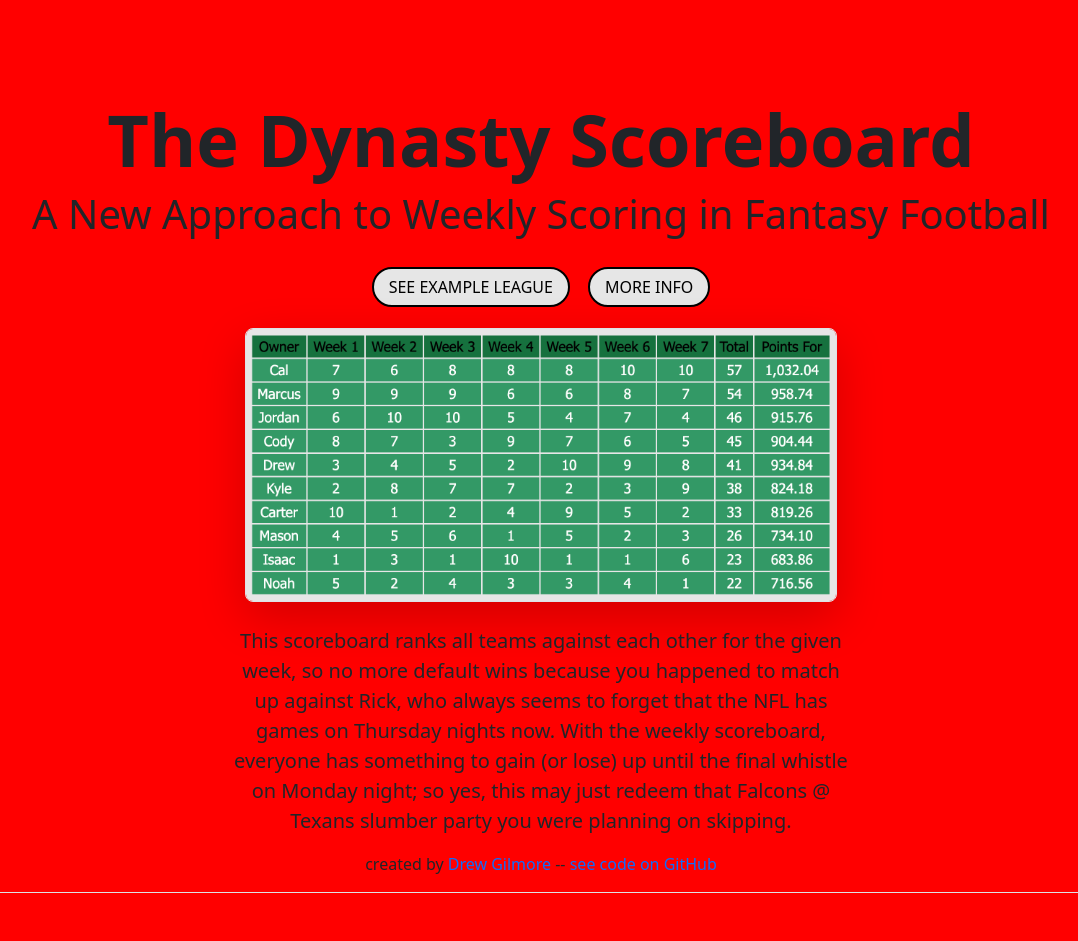
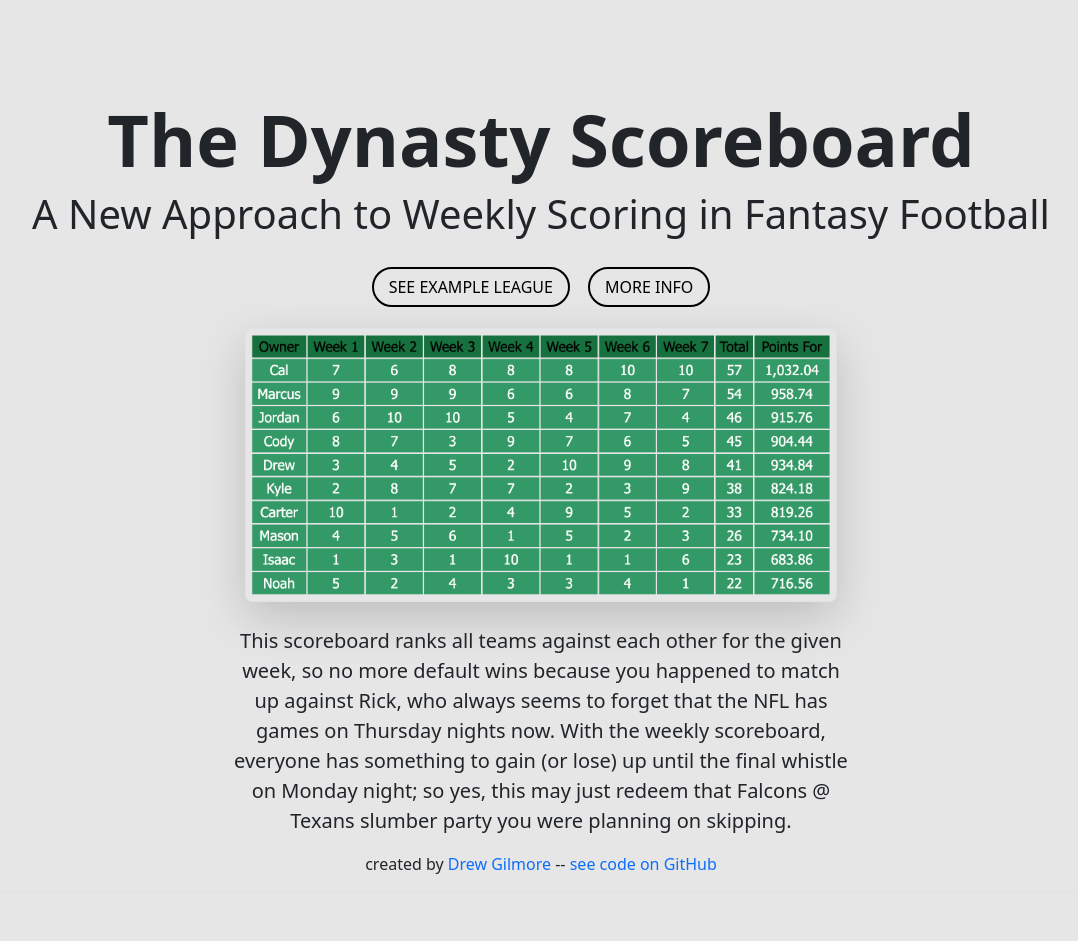
Before and after one commit to drewpgilmore/dynasty, a Flask app: page /about in a window 1280 px wide. Shown: the whole page, without its empty margins (99-1177 px from the left). Run offline with Flask 2, Linux system fonts and the light colour scheme; parts of the project's set-up code (start-up, migrations or seed data) failed here and were passed over.

Commit message:
test update.sh and revert css to normal

```diff
--- a/static/main.css
+++ b/static/main.css
@@ -1,7 +1,6 @@
 /* Body */
 body {
-    /* background-color: rgb(230, 230, 230);  */
-    background-color: red;
+    background-color: rgb(230, 230, 230);
     text-align: center;
     text-decoration: none;
 }
```
Also changed, not shown: 1 other file.
